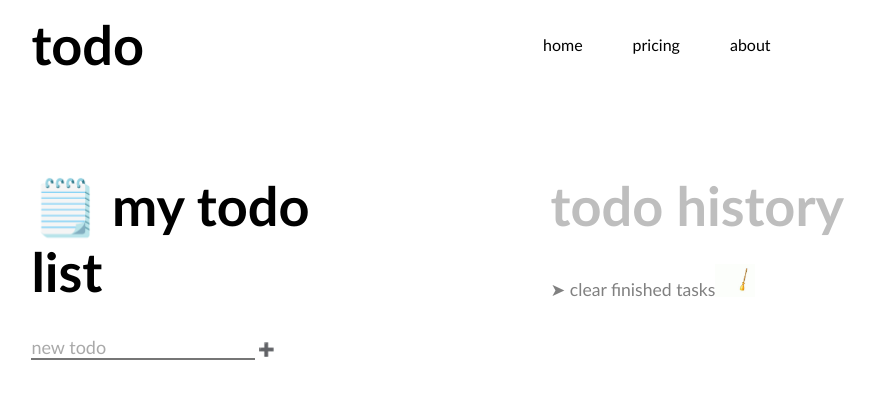
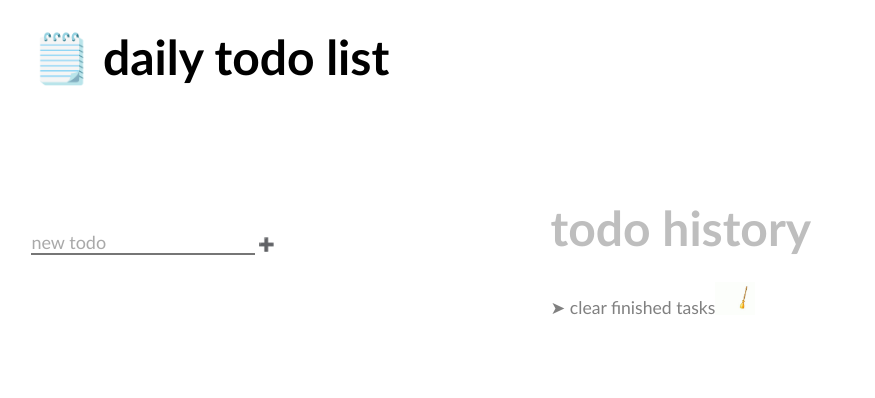
Before and after one commit to min0k/todo_app, a React (Create React App) app: page / in a window 1280 px wide. Shown: the top 398 px of the page, without its empty margins (199-1074 px from the left). Built offline with nearby package versions, Linux system fonts and the light colour scheme.

Commit message:
move todo h1 to nav

```diff
--- a/src/styles.css
+++ b/src/styles.css
@@ -83,6 +83,11 @@ nav ul {
   overflow-wrap: break-word;
 }
 
+
+.past-todos--text:hover {
+  color: black;
+}
+
 .past-todos--h1 {
   color: #bebebe;
 }
@@ -114,7 +119,7 @@ form {
 }
 
 h1 {
-  font-size: 3.38rem;
+  font-size: 3rem;
 }
 
 /* Todo styles */
@@ -175,3 +180,8 @@ h1 {
 }
 
 /* nav */
+
+.nav {
+  padding-top: 1em;
+  margin-bottom: 1em;
+}
--- a/src/ui_components/Header.js
+++ b/src/ui_components/Header.js
@@ -3,7 +3,6 @@ import React from "react";
 export default function Header(props) {
   return (
     <div className="header">
-      <h1>🗒️ my todo list</h1>
       <form onSubmit={props.handleSubmit}>
         <input
           placeholder="new todo"
--- a/src/ui_components/Nav.js
+++ b/src/ui_components/Nav.js
@@ -4,12 +4,7 @@ export default function Nav(props) {
   return (
     <div className="nav">
       <nav>
-        <h1>todo</h1>
-        <ul>
-          <li>home</li>
-          <li>pricing</li>
-          <li>about</li>
-        </ul>
+        <h1>🗒️ daily todo list</h1>
       </nav>
     </div>
   );
```
Also changed, not shown: 1 other file (tests, documents, lock files or other folders).
